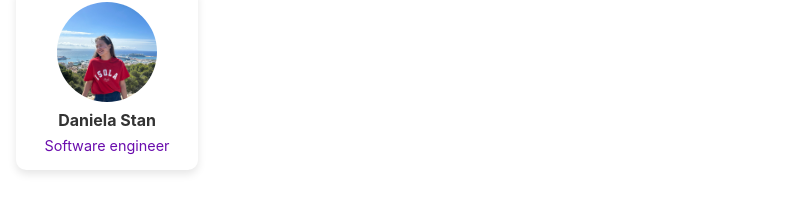
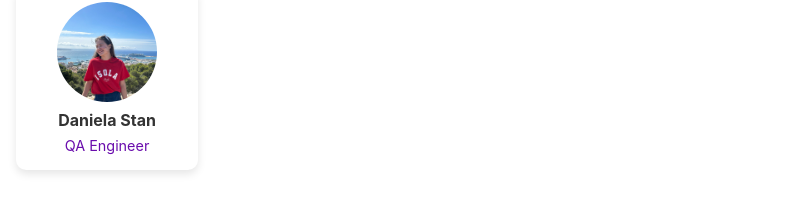
Before and after one commit to pupsaik/My-dream-team, a React (Create React App) app: page / in a window 1280 px wide. Shown: the part 144-356 px from the top of the page, without its empty margins (0-805 px from the left). Built offline with nearby package versions, Linux system fonts and the light colour scheme.

Commit message:
Update position

```diff
--- a/src/components/Body.js
+++ b/src/components/Body.js
@@ -7,7 +7,7 @@
         <img src={"/dana's_avatar.jpg"} alt="Daniela Stan" style={styles.photo} />
         <div style={styles.textContainer}>
           <h2 style={styles.name}>Daniela Stan</h2>
-          <p style={styles.position}>Software engineer</p>
+          <p style={styles.position}>QA Engineer</p>
         </div>
       </div>
     </main>
```
